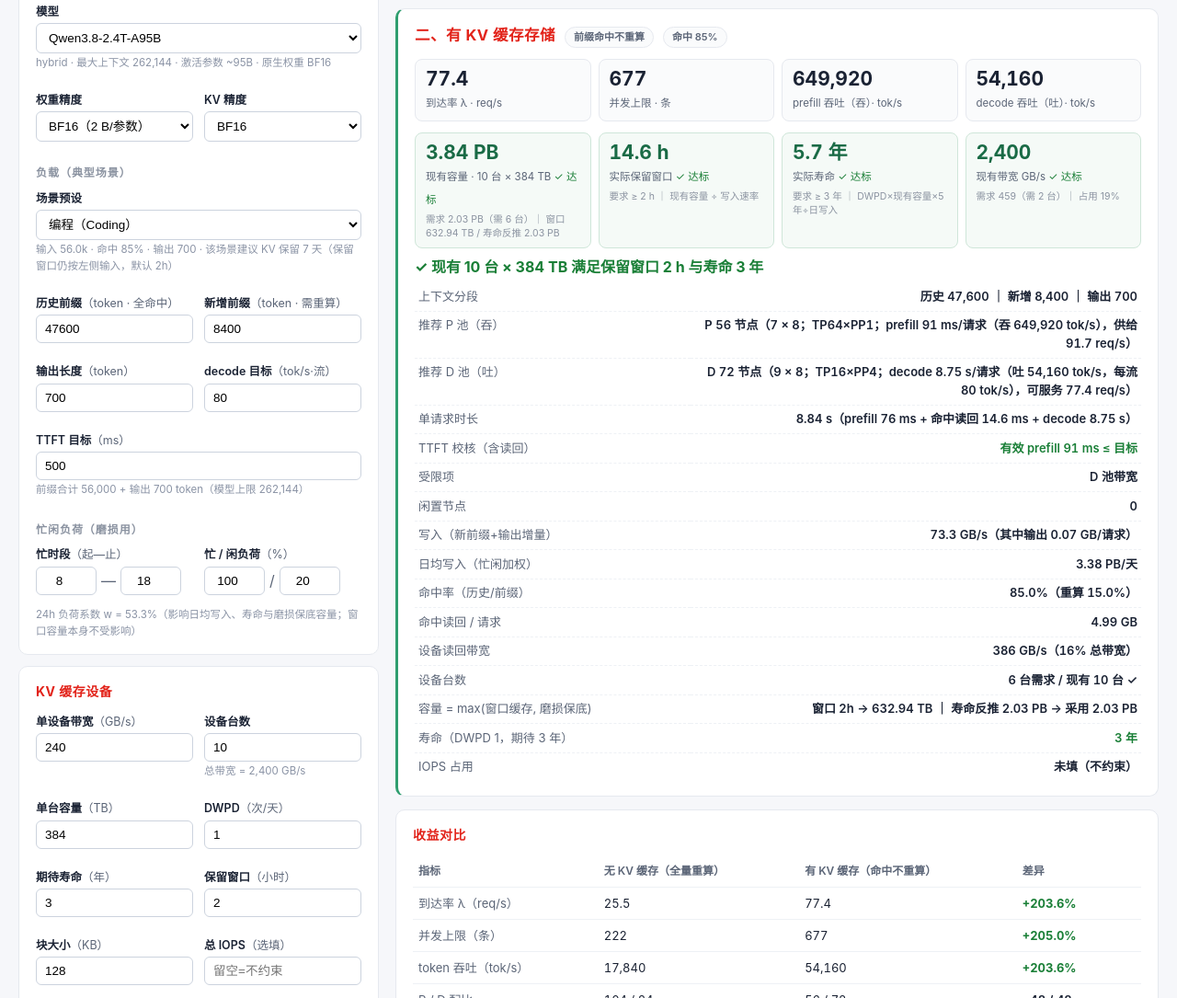
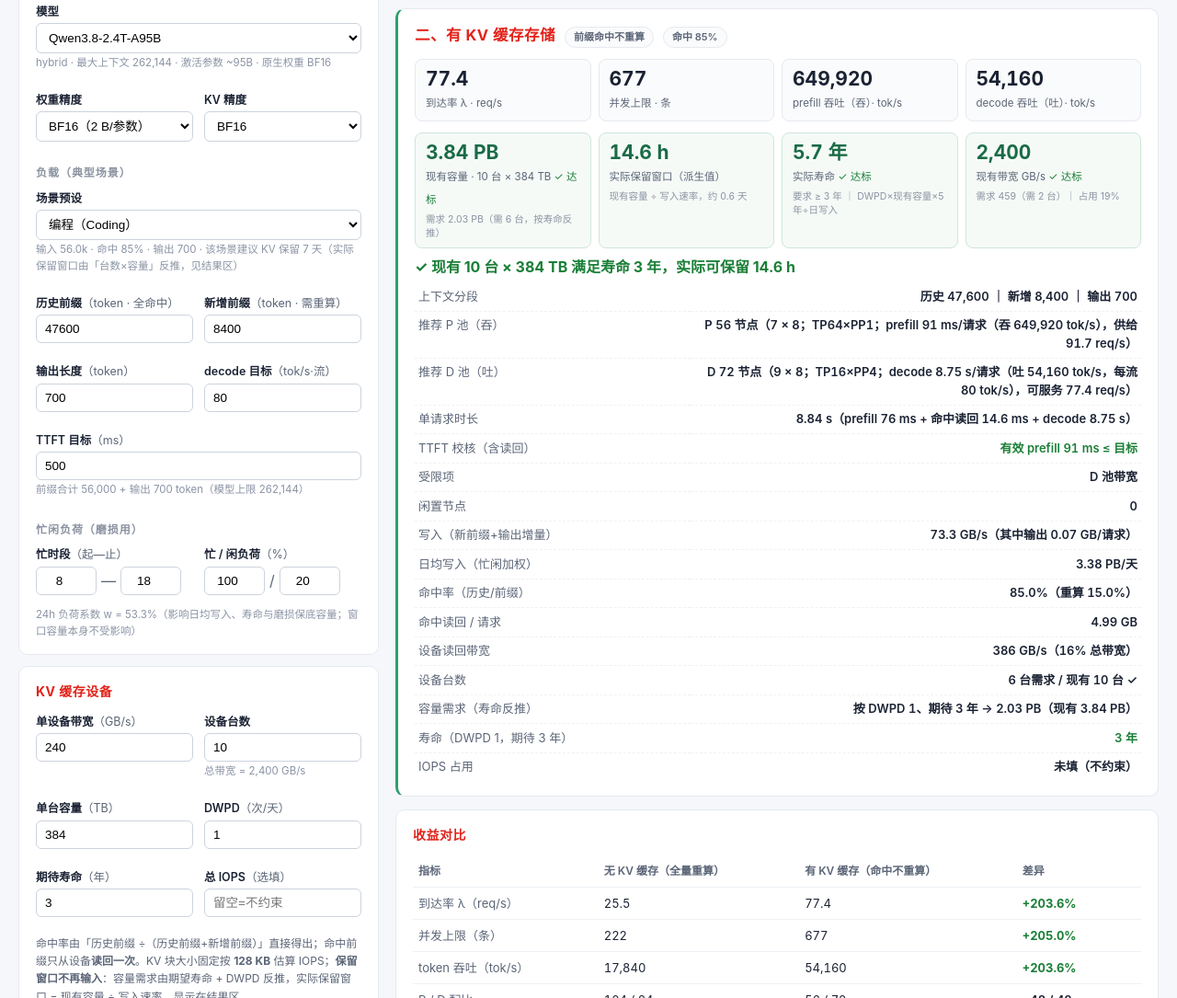
Before and after one commit to fred-chen/kv-ratio-calculator, a plain HTML site: page offload.html in a window 1280 px wide. Shown: the part 587-1672 px from the top of the page at 92% size. Drawn offline with Linux system fonts and the light colour scheme.

Commit message:
offload.html：去掉块大小/保留窗口输入；容量按寿命反推，窗口为派生值

```diff
--- a/offload.html
+++ b/offload.html
@@ -156,11 +156,9 @@ aside{display:flex;flex-direction:column;gap:12px;position:sticky;top:10px}
         <div class="f"><label><b>单台容量</b>（TB）</label><input id="capdev" type="number" value="384" step="1" min="0.1"></div>
         <div class="f"><label><b>DWPD</b>（次/天）</label><input id="dwpd" type="number" value="1" step="0.1" min="0.01"></div>
         <div class="f"><label><b>期待寿命</b>（年）</label><input id="elife" type="number" value="3" step="1" min="0.5"></div>
-        <div class="f"><label><b>保留窗口</b>（小时）</label><input id="window" type="number" value="2" step="0.5" min="0.01"></div>
-        <div class="f"><label><b>块大小</b>（KB）</label><input id="blk" type="number" value="128" step="1" min="4"></div>
         <div class="f"><label><b>总 IOPS</b>（选填）</label><input id="iops" type="number" step="1000" min="0" placeholder="留空=不约束"></div>
       </div>
-      <p class="hintline">命中率由「历史前缀 ÷（历史前缀+新增前缀）」直接得出；命中前缀只从设备<b>读回一次</b>，带宽压力远小于“每步回读”。</p>
+      <p class="hintline">命中率由「历史前缀 ÷（历史前缀+新增前缀）」直接得出；命中前缀只从设备<b>读回一次</b>。KV 块大小固定按 <b>128 KB</b> 估算 IOPS；<b>保留窗口不再输入</b>：容量需求由期望寿命 + DWPD 反推，实际保留窗口 = 现有容量 ÷ 写入速率，显示在结果区。</p>
     </div>
   </aside>
 
@@ -176,7 +174,7 @@ aside{display:flex;flex-direction:column;gap:12px;position:sticky;top:10px}
 <li><b>无存储（A）</b>：每个请求前缀<b>全部重算</b>（prefill 按整段前缀），在途 KV 常驻 HBM；不落盘，无容量/寿命指标。</li>
 <li><b>有存储（B）</b>：前缀命中率 h、命中占比 r，prefill 只重算 <b>(1−h·r)</b>；命中前缀 KV 从设备读回 HBM 一次，decode 阶段两场景 KV 都在 HBM。</li>
 <li><b>写入</b> = 新增前缀 + 本轮 decode 增量（输出 token KV，由 D 实例产生并最终落盘，成为下一轮的历史前缀）；<b>容量</b> = max（写入速率 × 保留窗口 × 1.2，按期待寿命与 DWPD 反推的磨损保底容量）；<b>日均写入</b> = 未命中前缀写入 × 86400 × 忙闲系数 w；<b>寿命</b> = DWPD×选中容量×5 年÷日均写入。</li>
-<li>「保留窗口」始终按左侧输入（默认 2h），<b>不随场景预设变化</b>；预设给出的“建议 KV 保留 X 天”只是提示，可自行改窗口。</li>
+<li><b>保留窗口是派生值</b>（现有容量 ÷ 写入速率），不作为输入；容量需求由「期待寿命 + DWPD + 日均写入」反推。预设里的“建议 KV 保留 X 天”只是提示。</li>
 <li>读写共用设备总带宽（= 单设备带宽×台数）；块随机读；未建模元数据/EC 与回读延迟（延迟只影响 TTFT 判断）。</li>
 <li>无需求参数：两栏都是固定总节点、以“最大化到达率”搜索 P/D 配比，输出客观服务能力上限。</li>
 </ul></div>
@@ -390,7 +388,7 @@ function evalMixed(b,sc,withStore){
   const {m,g,hbm,pf,nodes,legal,dwell,nout,S,S_pfx,W,bwH,ttft,fl}=b;
   const use=(sc.store&&sc.devBW>0)?Math.min(1,Math.max(0,b.use)):0;
   const flEff=fl*(1-use), readPerReq=use*S_pfx, decFL=2*m.P*1e9*nout;
-  const win=Math.max(0.01,+$("window").value||2), dwpd=Math.max(0.01,+$("dwpd").value||1), elife=Math.max(0.5,+$("elife").value||3);
+  const dwpd=Math.max(0.01,+$("dwpd").value||1), elife=Math.max(0.5,+$("elife").value||3);
   const capdev=Math.max(0.1,+$("capdev").value||384), devsIn=Math.max(0,Math.round(+$("devs").value||0)), totBW=Math.max(0,+$("bwdev").value||0)*devsIn;
   let best=null;
   for(const it of legal){ if(it.s>nodes) break;
@@ -425,56 +423,52 @@ function evalMixed(b,sc,withStore){
   if(!best) return {ok:false,pd:false};
   const lam=best.lam, outKV=nout*b.sTok, perReqWrite=(1-use)*S_pfx+outKV;
   const wrRead=lam*use*S_pfx, wrMiss=lam*perReqWrite;
-  const cacheCap=withStore?wrMiss*win*3600*RED:0;
   const daily=(withStore?wrMiss:lam*(S_pfx+outKV))*86400*b.w;
-  const wcap=elife*daily/(dwpd*DWPD_YEARS), capFinal=Math.max(cacheCap,wcap);
+  const wcap=elife*daily/(dwpd*DWPD_YEARS), capFinal=wcap;
   const lifeY=daily>0?(dwpd*capFinal*DWPD_YEARS/daily):Infinity;
-  const effWinH=wrMiss>0?capFinal/(wrMiss*3600):Infinity;
   const devsNeed=capFinal>0?Math.ceil(capFinal/(capdev*1000)):0;
   const tRead=(use>0&&totBW>0)?readPerReq*best.k/totBW:0;
   const prefTok=withStore?b.fresh:b.prefix;
   const capHave=devsIn*capdev*1000, effWinHave=wrMiss>0?capHave/(wrMiss*3600):Infinity;
   const lifeHave=daily>0?(dwpd*capHave*DWPD_YEARS/daily):Infinity;
-  const capOK=capHave>=capFinal, winOK=!Number.isFinite(effWinHave)||effWinHave>=win, lifeOK=!Number.isFinite(lifeHave)||lifeHave>=elife;
+  const capOK=capHave>=capFinal, lifeOK=!Number.isFinite(lifeHave)||lifeHave>=elife;
   const bwOK=totBW>=(wrMiss+wrRead);
   return {ok:true,pd:false,best,inst:best,lam,capAll:best.capAll,dwell,tokps:lam*nout,prefTok,prefTokps:lam*prefTok,
-          wrRead,wrMiss,cacheCap,wcap,capFinal,lifeY,devsNeed,devsIn,capdev,totBW,capHave,effWinHave,lifeHave,capOK,winOK,lifeOK,bwOK,tRead,
-          prefillMs:best.ttftMs,readMs:tRead*1000,outKV,perReqWrite,effWinH,daily,withStore,use,
+          wrRead,wrMiss,wcap,capFinal,lifeY,devsNeed,devsIn,capdev,totBW,capHave,effWinHave,lifeHave,capOK,lifeOK,bwOK,tRead,
+          prefillMs:best.ttftMs,readMs:tRead*1000,outKV,perReqWrite,daily,withStore,use,
           svc:best.ttftMs/1000+tRead+dwell,ttftEff:best.ttftMs+tRead*1000,
-          win,dwpd,elife,readPerReq,prefix:b.prefix,hist:b.hist,fresh:b.fresh,nout:b.nout};
+          dwpd,elife,readPerReq,prefix:b.prefix,hist:b.hist,fresh:b.fresh,nout:b.nout};
 }
 
 function evalScene(b,sc,withStore){
   const best=pickSplit(b,sc);
   if(!best) return {ok:false};
   const lam=best.lam, capAll=best.capAll, dwell=b.dwell;
-  const win=Math.max(0.01,+$("window").value||2), dwpd=Math.max(0.01,+$("dwpd").value||1), elife=Math.max(0.5,+$("elife").value||3);
+  const dwpd=Math.max(0.01,+$("dwpd").value||1), elife=Math.max(0.5,+$("elife").value||3);
   const capdev=Math.max(0.1,+$("capdev").value||384), devsIn=Math.max(0,Math.round(+$("devs").value||0));
   const use=best.use;
   const outKV=b.nout*b.sTok;                                     // 本轮 decode 增量 KV（GB）
   const perReqWrite=(1-use)*b.S_pfx+outKV;                       // 每请求新增落盘：新前缀 + 输出增量
   const wrRead=lam*use*b.S_pfx;                                  // 设备读回 GB/s
   const wrMiss=lam*perReqWrite;                                  // 写入 GB/s（含 decode 增量）
-  const cacheCap=withStore?(wrMiss*win*3600*RED):0;
   const daily=(withStore?wrMiss:lam*(b.S_pfx+outKV))*86400*b.w;
-  const wcap=elife*daily/(dwpd*DWPD_YEARS);
-  const capFinal=Math.max(cacheCap,wcap);
+  const wcap=elife*daily/(dwpd*DWPD_YEARS);      // 满足期望寿命所需的最小容量
+  const capFinal=wcap;
   const lifeY=daily>0?(dwpd*capFinal*DWPD_YEARS/daily):Infinity;
-  const effWinH=wrMiss>0?(capFinal/(wrMiss*3600)):Infinity;   // 采用容量 ÷ 写入速率 = 实际能保留多久
   const devsNeed=capFinal>0?Math.ceil(capFinal/(capdev*1000)):0;
   const totBW=Math.max(0,+$("bwdev").value||0)*devsIn;
   const capHave=devsIn*capdev*1000;                          // 现有采购容量（GB）
   const effWinHave=wrMiss>0?capHave/(wrMiss*3600):Infinity;  // 现有容量能保留多久
   const lifeHave=daily>0?(dwpd*capHave*DWPD_YEARS/daily):Infinity;
-  const capOK=capHave>=capFinal, winOK=!Number.isFinite(effWinHave)||effWinHave>=win, lifeOK=!Number.isFinite(lifeHave)||lifeHave>=elife;
+  const capOK=capHave>=capFinal, lifeOK=!Number.isFinite(lifeHave)||lifeHave>=elife;
   const bwOK=totBW>=(wrMiss+wrRead);
   // 设备带宽是 P 池共享：单个实例分到 totBW/pP.k，因此每请求读回时间 = readPerReq×k/totBW
   const tRead=(best.use>0&&totBW>0)?(best.readPerReq*best.pP.k/totBW):0;
   const prefTok=withStore?b.fresh:b.prefix, prefTokps=lam*prefTok;
-  return {ok:true,pd:true,best,lam,capAll,dwell,tokps:lam*b.nout,prefTok,prefTokps,wrRead,wrMiss,cacheCap,wcap,capFinal,lifeY,devsNeed,devsIn,capdev,totBW,capHave,effWinHave,lifeHave,capOK,winOK,lifeOK,bwOK,
-          tRead,prefillMs:best.pP.tpfEff*1000,readMs:tRead*1000,outKV,perReqWrite,effWinH,
+  return {ok:true,pd:true,best,lam,capAll,dwell,tokps:lam*b.nout,prefTok,prefTokps,wrRead,wrMiss,wcap,capFinal,lifeY,devsNeed,devsIn,capdev,totBW,capHave,effWinHave,lifeHave,capOK,lifeOK,bwOK,
+          tRead,prefillMs:best.pP.tpfEff*1000,readMs:tRead*1000,outKV,perReqWrite,
           daily,withStore,use,svc:best.pP.tpfEff+tRead+dwell,ttftEff:(best.pP.tpfEff+tRead)*1000,
-          win,dwpd,elife,readPerReq:best.readPerReq,prefix:b.prefix,hist:b.hist,fresh:b.fresh,nout:b.nout};
+          dwpd,elife,readPerReq:best.readPerReq,prefix:b.prefix,hist:b.hist,fresh:b.fresh,nout:b.nout};
 }
 
 /* ---------- 渲染 ---------- */
@@ -498,9 +492,9 @@ function outTable(res,withStore,note,scNote){
       const ok=v=>v?'<span class="good">✓ 达标</span>':'<span class="bad">✗ 不足</span>';
       return '<div class="kpis store">'+
         '<div><b>'+humanGB(res.capHave)+'</b><span>现有容量 · '+res.devsIn+' 台 × '+fmt(res.capdev,0)+' TB '+ok(res.capOK)+'</span>'+
-          '<span class="sub">需求 '+humanGB(res.capFinal)+'（需 '+res.devsNeed+' 台）｜ 窗口 '+humanGB(res.cacheCap)+' / 寿命反推 '+humanGB(res.wcap)+'</span></div>'+
-        '<div><b>'+(Number.isFinite(res.effWinHave)?fmt(res.effWinHave,1)+' h':'–')+'</b><span>实际保留窗口 '+ok(res.winOK)+'</span>'+
-          '<span class="sub">要求 ≥ '+fmt(res.win,2)+' h ｜ 现有容量 ÷ 写入速率</span></div>'+
+          '<span class="sub">需求 '+humanGB(res.capFinal)+'（需 '+res.devsNeed+' 台，按寿命反推）</span></div>'+
+        '<div><b>'+(Number.isFinite(res.effWinHave)?fmt(res.effWinHave,1)+' h':'–')+'</b><span>实际保留窗口（派生值）</span>'+
+          '<span class="sub">现有容量 ÷ 写入速率，约 '+fmt(res.effWinHave/24,1)+' 天</span></div>'+
         '<div><b>'+(Number.isFinite(res.lifeHave)?fmt(res.lifeHave,1)+' 年':'–')+'</b><span>实际寿命 '+ok(res.lifeOK)+'</span>'+
           '<span class="sub">要求 ≥ '+fmt(res.elife,1)+' 年 ｜ DWPD×现有容量×5 年÷日写入</span></div>'+
         '<div><b>'+fmt(res.totBW)+'</b><span>现有带宽 GB/s '+ok(res.bwOK)+'</span>'+
@@ -528,10 +522,10 @@ function outTable(res,withStore,note,scNote){
     rows.push(["命中读回 / 请求",fmt(res.readPerReq)+" GB"]);
     rows.push(["设备读回带宽",fmt(res.wrRead)+" GB/s（"+(res.totBW>0?(100*res.wrRead/res.totBW).toFixed(0)+"% 总带宽":"无设备")+"）"]);
     rows.push(["设备台数",(res.devsNeed>res.devsIn?'<span class="bad">需 '+res.devsNeed+' 台（现有 '+res.devsIn+'，不足）</span>':(res.devsNeed+" 台需求 / 现有 "+res.devsIn+" 台 ✓"))]);
-    rows.push(["容量 = max(窗口缓存, 磨损保底)","窗口 "+fmt(res.win,2)+"h → "+humanGB(res.cacheCap)+" ｜ 寿命反推 "+humanGB(res.wcap)+" → 采用 "+humanGB(res.capFinal)]);
+    rows.push(["容量需求（寿命反推）","按 DWPD "+fmt(res.dwpd,2)+"、期待 "+fmt(res.elife,1)+" 年 → "+humanGB(res.capFinal)+"（现有 "+humanGB(res.capHave)+"）"]);
     rows.push(["寿命（DWPD "+fmt(res.dwpd,2)+"，期待 "+fmt(res.elife,1)+" 年）",(Number.isFinite(res.lifeY)?'<span class="'+(res.lifeY>=res.elife?"good":"bad")+'">'+fmt(res.lifeY,2)+" 年</span>":"–")]);
     const io=Math.max(0,+$("iops").value||0);
-    const ioNeed=res.use>0&&res.totBW>0?(res.lam*res.readPerReq*1e9/Math.max(4,+$("blk").value||128)/1024):0;
+    const ioNeed=res.use>0&&res.totBW>0?(res.lam*res.readPerReq*1e9/128/1024):0;
     rows.push(["IOPS 占用",io>0?(fmt(ioNeed)+" / "+fmt(io)+"（"+(ioNeed>0?(100*ioNeed/io).toFixed(0)+"%":"–")+"）"):"未填（不约束）"]);
   }
   let h='<div class="res-h"><h2>'+(withStore?"二":"一")+'、'+title+'</h2><span class="tag">'+sub+'</span>'+(withStore?'<span class="tag">命中 '+(100*res.use).toFixed(0)+'%</span>':'')+'</div>';
@@ -539,11 +533,11 @@ function outTable(res,withStore,note,scNote){
   if(withStore){
     const miss=[];
     if(!res.capOK) miss.push("容量 "+humanGB(res.capHave)+" ＜ 需求 "+humanGB(res.capFinal)+"（需 "+res.devsNeed+" 台）");
-    if(!res.winOK) miss.push("保留窗口 "+fmt(res.effWinHave,1)+" h ＜ 要求 "+fmt(res.win,2)+" h");
+
     if(!res.lifeOK) miss.push("寿命 "+fmt(res.lifeHave,2)+" 年 ＜ 要求 "+fmt(res.elife,1)+" 年");
     if(!res.bwOK) miss.push("带宽 "+fmt(res.totBW)+" ＜ 需求 "+fmt(res.wrMiss+res.wrRead)+" GB/s");
     if(miss.length) h+='<p class="bad" style="font-weight:800;margin:8px 0 2px">✗ 现有配置不满足：'+miss.join("；")+'</p>';
-    else h+='<p class="good" style="font-weight:700;margin:8px 0 2px">✓ 现有 '+res.devsIn+' 台 × '+fmt(res.capdev,0)+' TB 满足保留窗口 '+fmt(res.win,2)+' h 与寿命 '+fmt(res.elife,1)+" 年</p>";
+    else h+='<p class="good" style="font-weight:700;margin:8px 0 2px">✓ 现有 '+res.devsIn+' 台 × '+fmt(res.capdev,0)+' TB 满足寿命 '+fmt(res.elife,1)+' 年，实际可保留 '+fmt(res.effWinHave,1)+' h</p>';
   }
   if(note) h+='<p class="hint'+(scNote?" bad":"")+'" style="margin:6px 0 2px">'+note+'</p>';
   h+='<table class="out-tb">'+rows.map(r=>'<tr><td>'+r[0]+'</td><td>'+r[1]+'</td></tr>').join("")+'</table>';
@@ -585,7 +579,7 @@ function recalc(){
   const devsIn=Math.max(0,Math.round(+$("devs").value||0)), bwdev=Math.max(0,+$("bwdev").value||0);
   $("devhint").textContent="总带宽 = "+fmt(bwdev*devsIn)+" GB/s";
   const A=b.pd?evalScene(b,{store:false,devBW:0,devIOPS:0,blk:128},false):evalMixed(b,{store:false,devBW:0,devIOPS:0,blk:128},false);
-  const blk=Math.max(4,+$("blk").value||128), iops=Math.max(0,+$("iops").value||0), tot=bwdev*devsIn;
+  const blk=128, iops=Math.max(0,+$("iops").value||0), tot=bwdev*devsIn;   // 块大小固定 128 KB
   let note="";
   if(b.use<=0) note="历史前缀为 0：没有可命中的前缀，B 与 A 相同。";
   else if(tot<=0) note="没有可用设备带宽：命中前缀读不回来，B 与 A 相同（收益 0）。";
@@ -613,7 +607,7 @@ function applyPreset(){
   if(p.inTok==null){ $("scenhint").textContent="自定义：直接填三段长度"; return; }
   const hist=Math.round(p.inTok*p.hit), fresh=p.inTok-hist;
   $("hist").value=hist; $("fresh").value=fresh; $("nout").value=p.out;   // 保留窗口不跟着改：容量始终按你填的窗口 + SSD 寿命算
-  $("scenhint").textContent="输入 "+(p.inTok/1000).toFixed(1)+"k · 命中 "+(p.hit*100).toFixed(0)+"% · 输出 "+p.out+" · 该场景建议 KV 保留 "+p.days+" 天（保留窗口仍按左侧输入，默认 2h）";
+  $("scenhint").textContent="输入 "+(p.inTok/1000).toFixed(1)+"k · 命中 "+(p.hit*100).toFixed(0)+"% · 输出 "+p.out+" · 该场景建议 KV 保留 "+p.days+" 天（实际保留窗口由「台数×容量」反推，见结果区）";
 }
 
 {const ms=$("model"); MODELS.forEach((m,i)=>{const o=document.createElement("option");o.value=i;o.textContent=m.n;ms.appendChild(o);});
```
Also changed, not shown: offload/index.html (+24 -30 lines).
